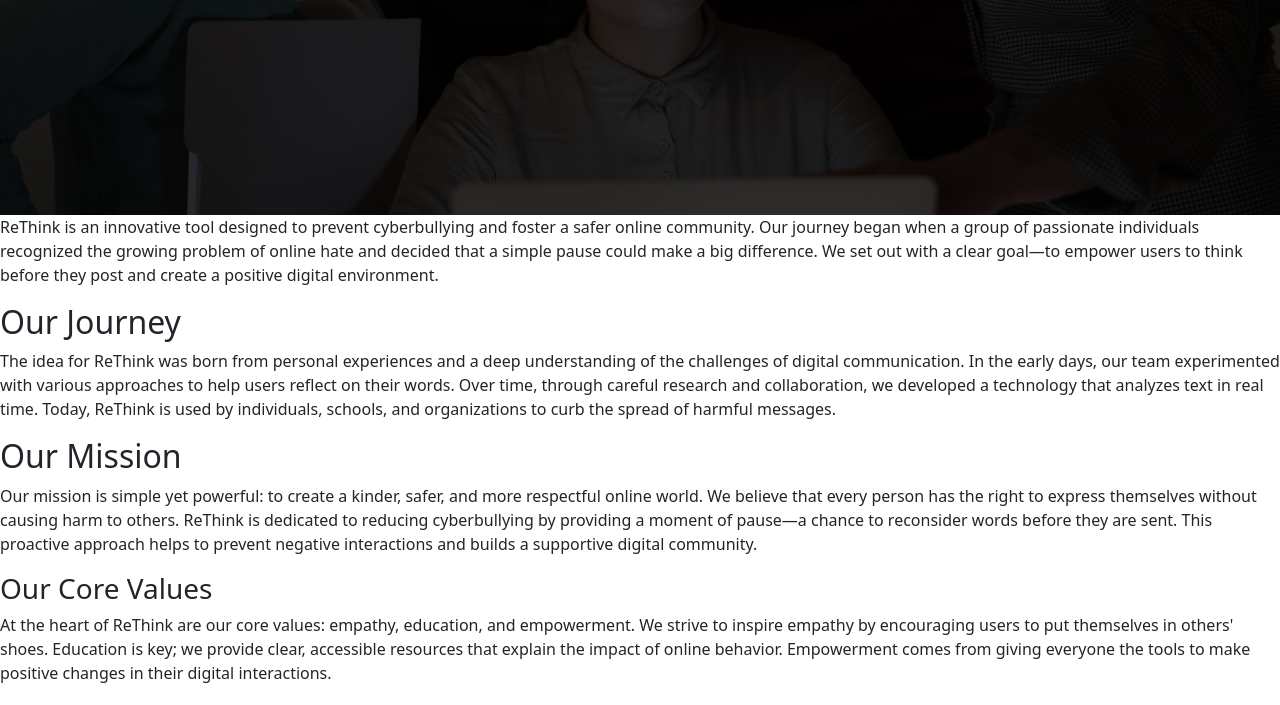
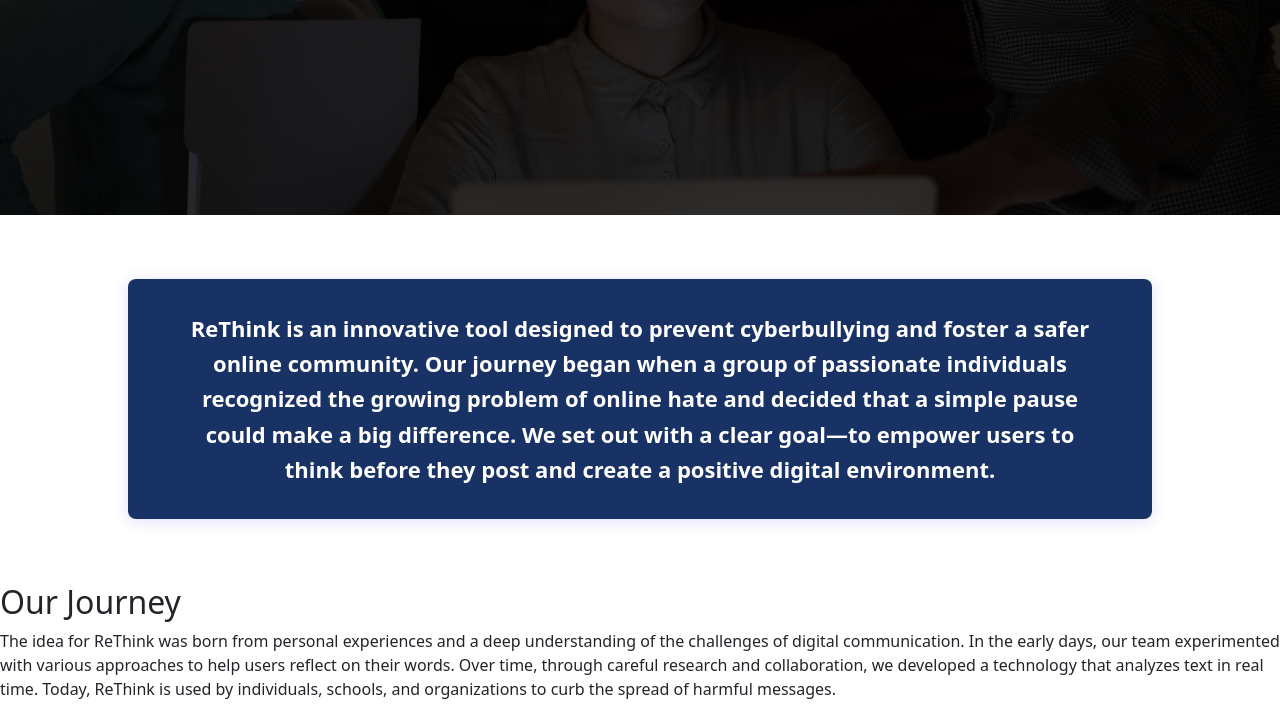
Before and after one commit to kishankumar2607/ReThink_Website, a plain HTML site: page about.html in a window 1280 px wide. Shown: the part 593-1298 px from the top of the page. Drawn offline with nearby package versions, Linux system fonts and the light colour scheme.

Commit message:
About us page design

```diff
--- a/about.html
+++ b/about.html
@@ -78,6 +78,7 @@
         <h1>About ReThink – Our Story, Mission, and Vision</h1>
       </div>
 
+      <div class="container about-content">
         <p>
           ReThink is an innovative tool designed to prevent cyberbullying and
           foster a safer online community. Our journey began when a group of
@@ -86,6 +87,7 @@
           a clear goal—to empower users to think before they post and create a
           positive digital environment.
         </p>
+      </div>
 
       <h2>Our Journey</h2>
       <p>
--- a/css/about-styles.css
+++ b/css/about-styles.css
@@ -27,6 +27,24 @@
   padding: 0rem 20rem;
   color: #ffffff;
   z-index: 1;
+}
+
+.about-content{
+  max-width: 80% !important;
+  background-color: #183266;
+  padding: 2rem 3rem !important;
+  text-align: center;
+  margin: 4rem 0rem;
+  border-radius: 8px;
+  box-shadow: 0 2px 15px rgba(89, 91, 233, 0.2);
+}
+
+.about-content p {
+  color: #ffffff;
+  font-size: 22px;
+  font-weight: 600;
+  line-height: 1.6;
+  margin-bottom: 0;
 }
 
 .about-section {
```
Lines whose indentation alone changed are shown as unchanged.
